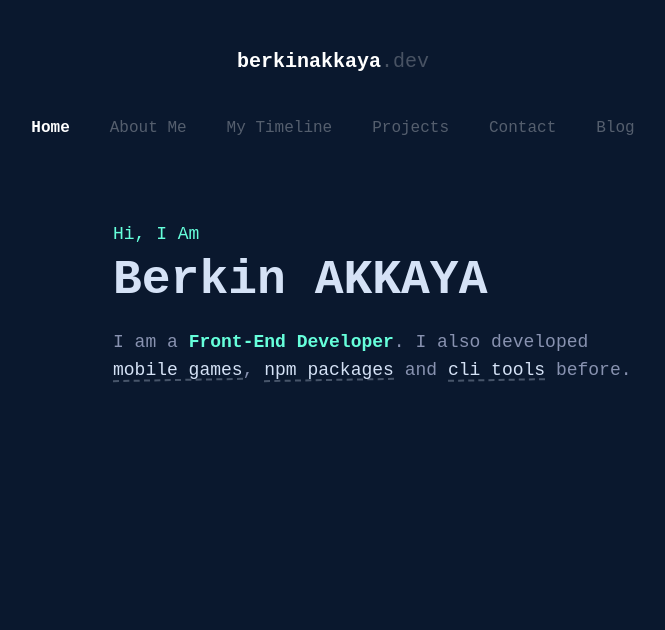
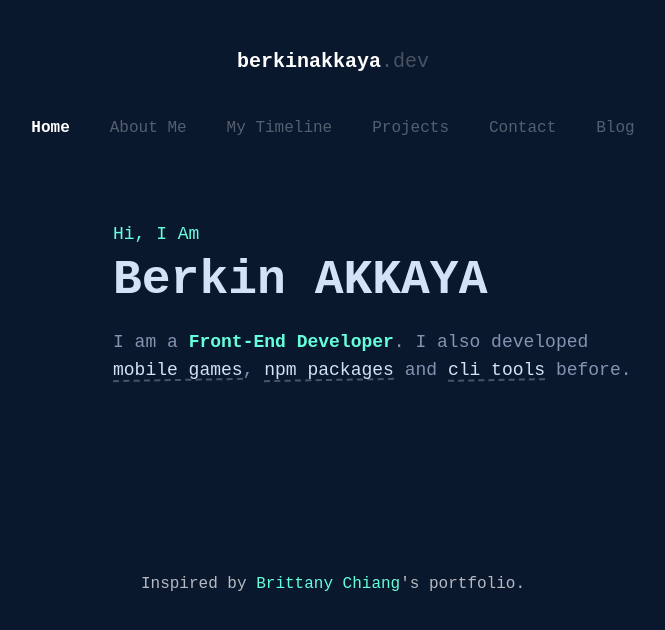
Before and after one commit to BerkinAKKAYA/berkinakkaya.com, a Nuxt app: page / in a window 1280 px wide. Shown: the top 630 px of the page, without its empty margins (307-972 px from the left). Built offline with nearby package versions, Linux system fonts and the light colour scheme; some icons are missing; a web font is replaced by a local one.

Commit message:
add footer

```diff
--- a/layouts/layout.vue
+++ b/layouts/layout.vue
@@ -2,9 +2,11 @@
 	<div>
 		<Header />
 
-		<main class="grid mt-20 mb-32 mx-auto">
+		<main class="grid mt-20 mx-auto">
 			<slot />
 		</main>
+
+		<footer class="text-center my-20">Inspired by <a href="https://brittanychiang.com/" target="_blank">Brittany Chiang</a>'s portfolio.</footer>
 	</div>
 </template>
 
@@ -22,4 +24,12 @@ main {
 	width: 600px;
 	max-width: 90vw;
 }
+
+footer {
+	color: rgba($color: #fff, $alpha: 0.7);
+
+	a {
+		color: #66ffdb;
+	}
+}
 </style>
```
